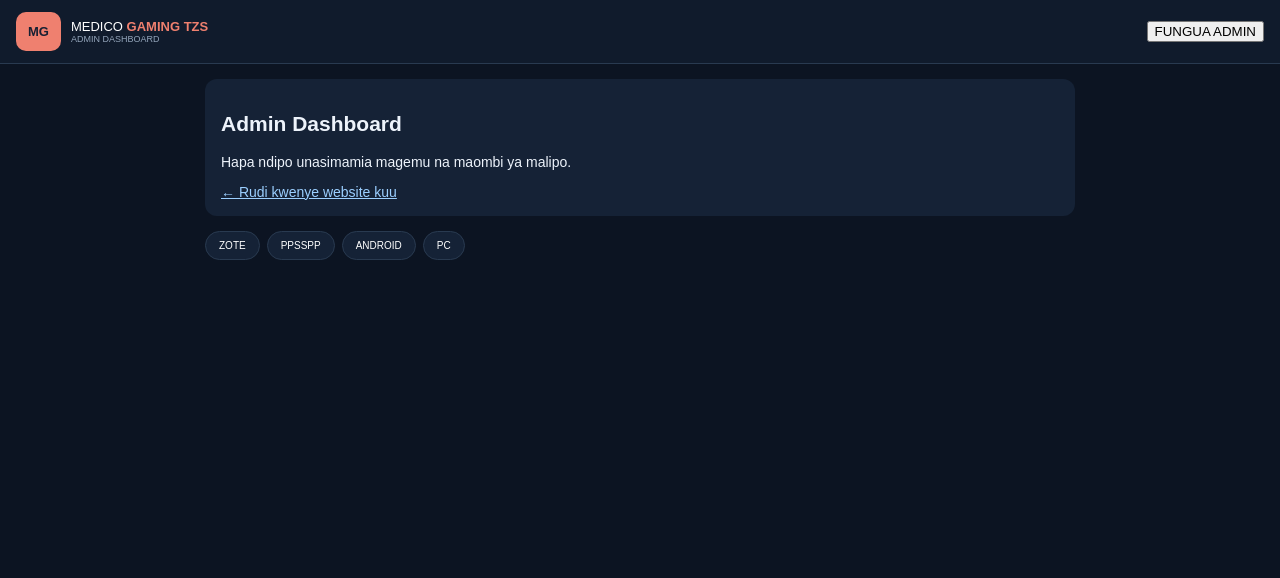
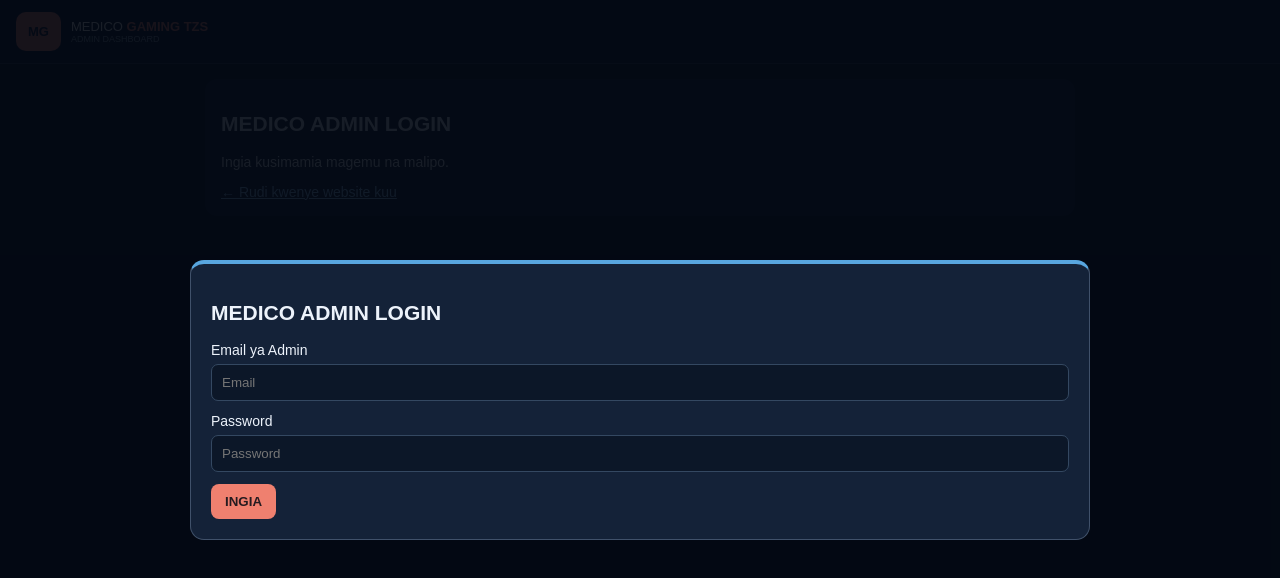
Before and after one commit to hemedymbwana51-wq/-medico-geming-tzs, a website: page admin.html in a window 1280 px wide. Drawn offline with Linux system fonts and the light colour scheme.

Commit message:
Refactor admin page layout and content

```diff
--- a/admin.html
+++ b/admin.html
@@ -1,42 +1,50 @@
+
 <!DOCTYPE html>
 <html lang="sw">
 <head>
 <meta charset="UTF-8">
 <meta name="viewport" content="width=device-width, initial-scale=1.0">
-<title>MEDICO GAMING TZS — Admin</title>
+<title>MEDICO GAMING TZS - Admin</title>
 <link rel="stylesheet" href="style.css">
 </head>
 <body>
+
 <header class="topbar">
   <a class="brand" href="index.html">
     <span class="logo">MG</span>
-    <span>MEDICO <b>GAMING TZS</b><small>ADMIN DASHBOARD</small></span>
+    <span>MEDICO <b>GAMING TZS</b>
+    <small>ADMIN DASHBOARD</small></span>
   </a>
-  <button id="openAdminDashboard">FUNGUA ADMIN</button>
 </header>
+
 <main class="admin-page-main">
- <section class="admin-page-intro">
-  <h1>Admin Dashboard</h1>
-  <p>Hapa ndipo unasimamia magemu na maombi ya malipo.</p>
-  <a href="index.html">← Rudi kwenye website kuu</a>
- </section>
- <section id="gameGrid" hidden></section>
- <input id="search" type="hidden" value="">
- <nav class="categories" hidden>
-  <button data-filter="all">ZOTE</button>
-  <button data-filter="PPSSPP">PPSSPP</button>
-  <button data-filter="Android">ANDROID</button>
-  <button data-filter="PC">PC</button>
- </nav>
+  <section class="admin-page-intro">
+    <h1>MEDICO ADMIN LOGIN</h1>
+    <p>Ingia kusimamia magemu na malipo.</p>
+    <a href="index.html">← Rudi kwenye website kuu</a>
+  </section>
+
+  <div id="adminModal" class="modal">
+    <div class="modal-card admin-card">
+      <div id="adminArea">
+        <h2>MEDICO ADMIN LOGIN</h2>
+        <label>Email ya Admin</label>
+        <input id="adminEmail" type="email" placeholder="Email">
+        <label>Password</label>
+        <input id="adminPass" type="password" placeholder="Password">
+        <button class="primary" id="adminLogin" type="button">INGIA</button>
+      </div>
+    </div>
+  </div>
 </main>
-<div id="adminModal" class="modal hidden">
- <div class="modal-card admin-card">
-  <div id="adminArea"><p>Inafungua Admin...</p></div>
- </div>
+
+<div id="gameModal" class="modal hidden">
+  <div class="modal-card"><div id="gameDetails"></div></div>
 </div>
-<div id="gameModal" class="modal hidden"><div class="modal-card"><div id="gameDetails"></div></div></div>
+
 <div id="toast" class="toast"></div>
 <div id="isAdminPage" hidden></div>
+
 <script type="module" src="app.js"></script>
 </body>
 </html>
```
